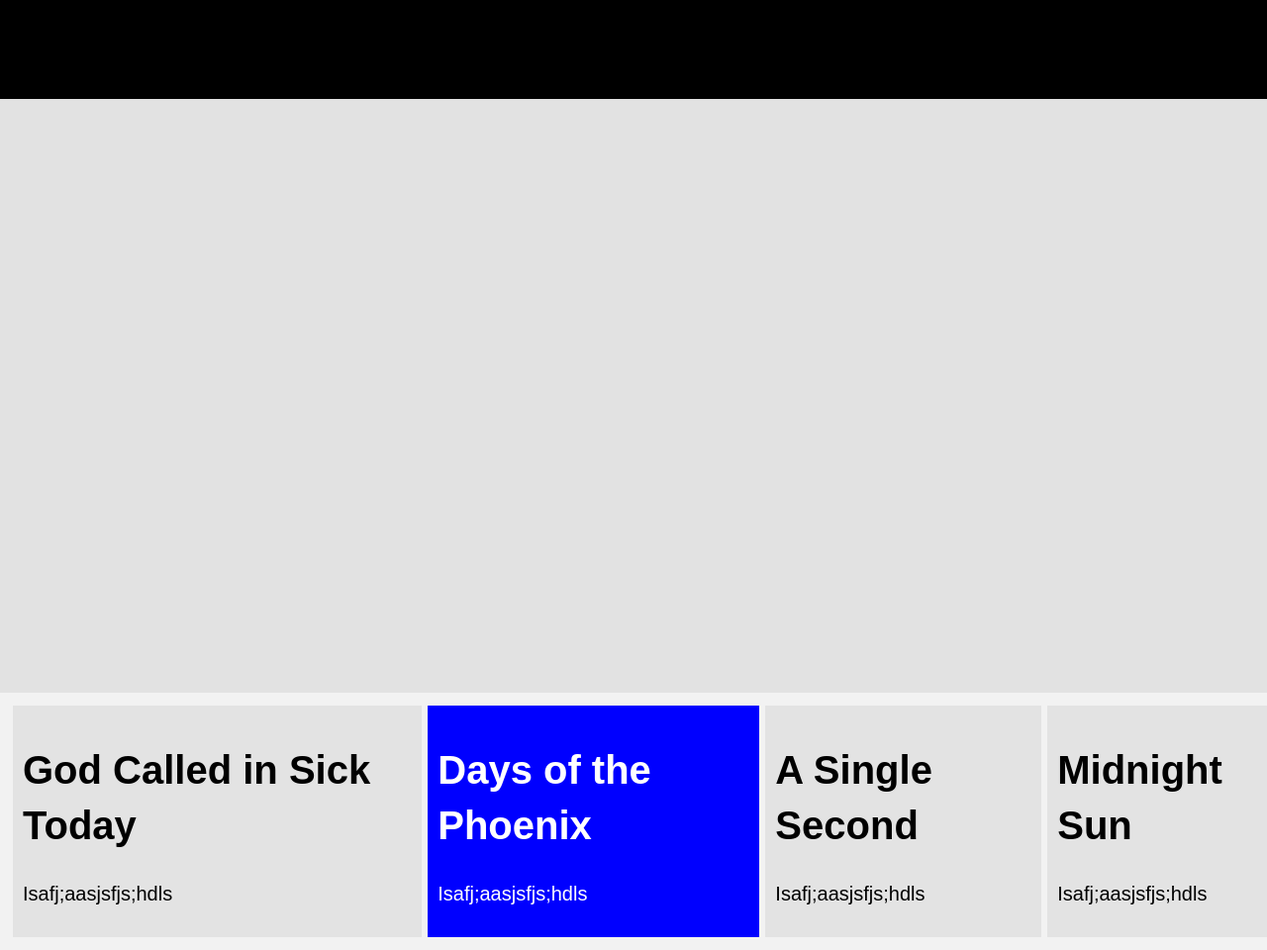
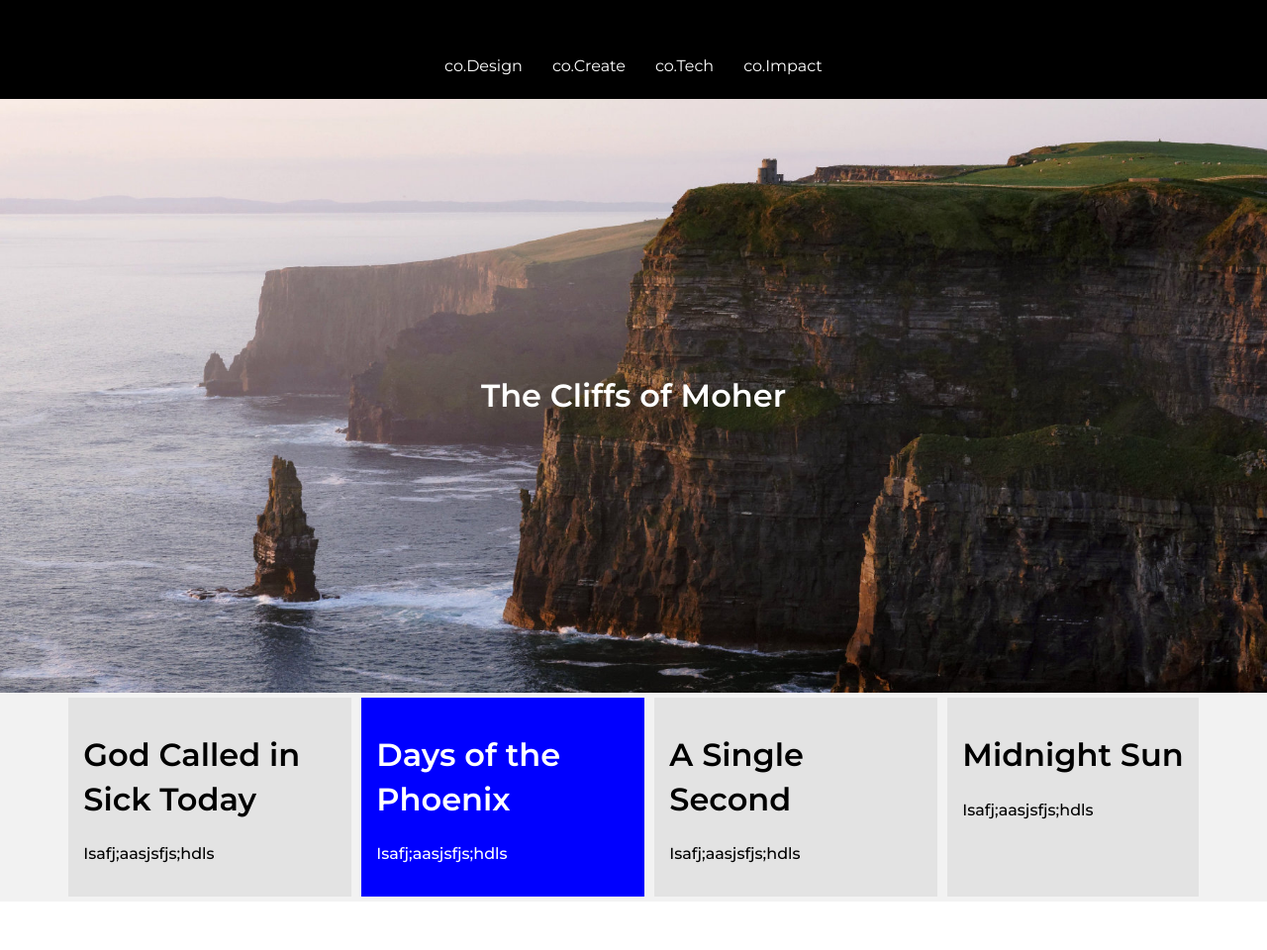
Before and after one commit to nsarge-ycp/nsarge_classdemo, a plain HTML site: page index.html in a window 1280 px wide. Shown: the whole page at 99% size. After the commit the page ends 911 px from the top, so only its background shows below. Drawn offline with Linux system fonts and the light colour scheme.

Commit message:
Adding additional files and changes to Class Demo
We edited and changed the HTML and CSS files to include a background image, navigation, and better spacing for elements.

```diff
--- a/css/main.css
+++ b/css/main.css
@@ -10,11 +10,11 @@
 /* ==========================================================================
    Base styles: opinionated defaults
    ========================================================================== */
+@import url('https://fonts.googleapis.com/css2?family=Montserrat:wght@300;400;500;600&display=swap');
 
 html {
-  color: #222;
-  font-size: 1em;
-  line-height: 1.4;
+  color: #eee;
+  overflow-x: hidden;
 }
 
 /*
@@ -87,16 +87,59 @@ textarea {
    Author's custom styles
    ========================================================================== */
 
+body{
+  font-size: 1em;
+  line-height: 1.4;
+  overflow-x: hidden;
+  margin: auto;
+  font-family: "Montserrat", sans-serif;
+  min-width: fit-content;
+}
+
+/* Begin Nav Styles */
+
 nav{
   width: 100vw;
   background-color: #000000;
   min-height: 100px;
   color: #ffffff;
+  display: flex;
+  justify-content: center;
+  align-items: center;
 }
+
+nav ul{
+  display: flex;
+  flex-direction: row;
+  justify-content: center;
+  align-items: center;
+  list-style: none;
+  padding: 0;
+}
+
+nav ul li{
+  margin: 35px 15px 0 15px;
+}
+
+nav ul li a{
+  color: #fff;
+  text-decoration: none;
+}
+
+nav ul li a:hover{
+  color: #25B9F5;
+  text-decoration: underline;
+}
+
+/* End Nav Styles */
+
+/* Begin Global Section Styles */
 
 section{
   background-color: #f2f2f2;
   color: #000000;
+  display: flex;
+  margin: 0;
 }
 
 .Hero{
@@ -104,21 +147,41 @@ section{
   background-color: #e2e2e2;
   height: 600px;
   display: flex;
+  justify-content: center;
+  align-items: center;
+  background-image: url("../img/mohercliffs.jpg");
+  background-position: center;
+  background-repeat: no-repeat;
+  background-size: cover;
   }
+
+
+
+.hero_header{
+  display: flex;
+  justify-content: center;
+  align-items: center;
+}
+
+.hero_header h1{
+  font-size: 50 px;
+  font-weight: 600;
+  color: #ffffff;
+  text-align: center;
+}
 
 .four_columns{
   width: 100vw;
   display: flex;
   justify-content: center;
-  padding: 10px;
 }
 
 .news_post{
-  font-size: 20px;
-  font-family: "Arial";
+  max-width: 20%;
+  font-weight: 500;
   background-color: #e3e3e3;
-  margin: 3px;
-  padding: 10px;
+  padding: 15px;
+  margin: 5px;
 }
 
 #AFI{
--- a/index.html
+++ b/index.html
@@ -14,11 +14,22 @@
 
   <!-- Add your site or application content here -->
 
+
   <nav>
-
+    <ul>
+      <li><a href="">co.Design</a></li>
+      <li><a href="">co.Create</a></li>
+      <li><a href="">co.Tech</a></li>
+      <li><a href="">co.Impact</a></li>
+    </ul>
   </nav>
 
+
   <section class="Hero">
+    <div class="hero_header">
+      <h1>The Cliffs of Moher</h1>
+    </div>
+
 
   </section>
 
```
Also changed, not shown: img/mohercliffs.jpg (added).
